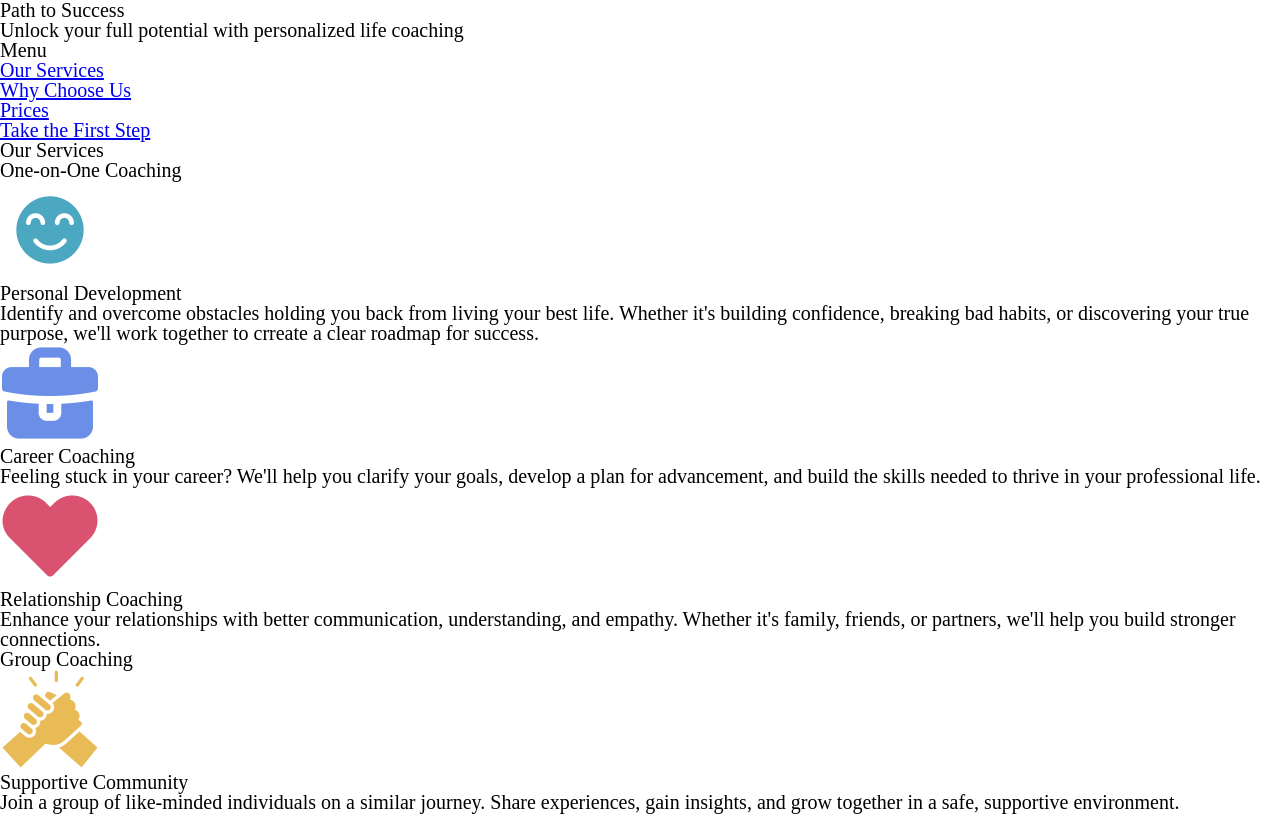
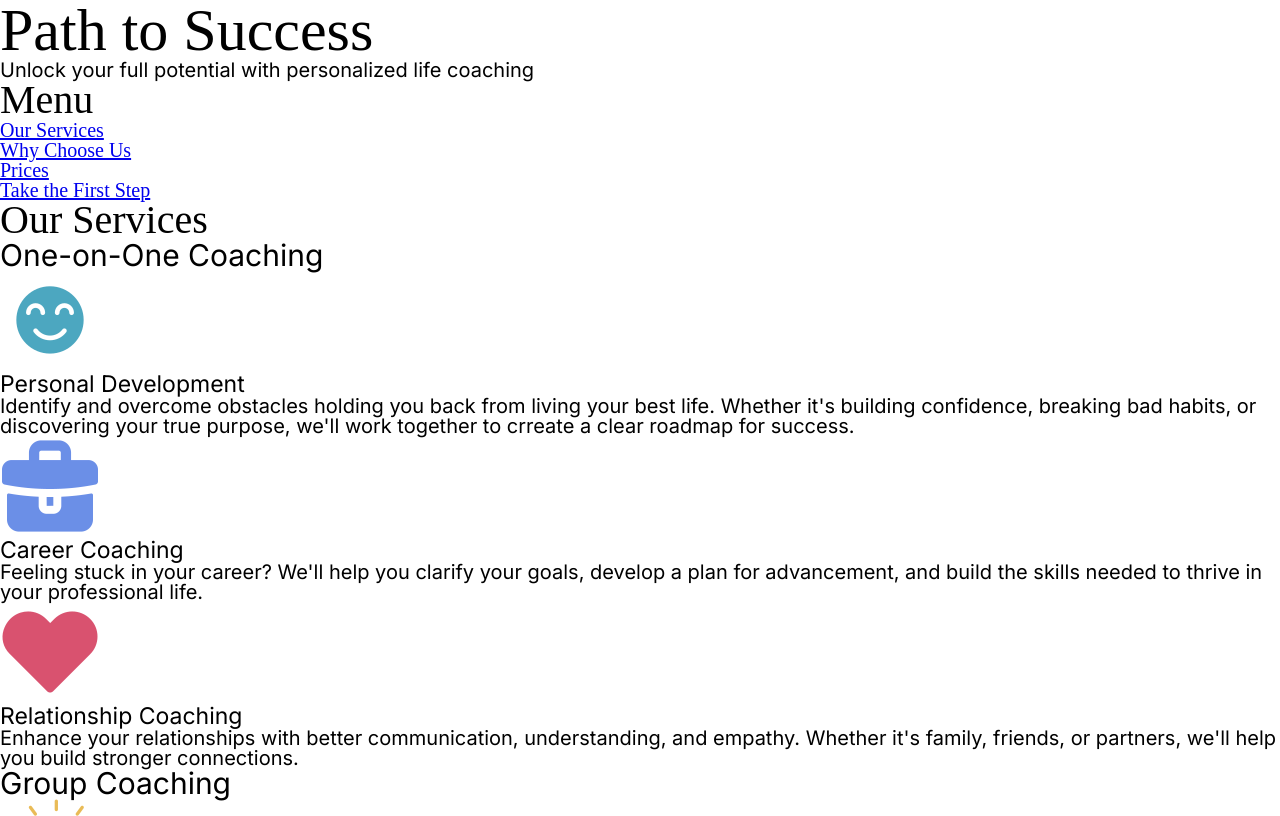
Before and after one commit to bcross98/path-to-success, a plain HTML site: page index.html in a window 1280 px wide. Shown: the top 816 px of the page. Drawn offline with Linux system fonts and the light colour scheme; a web font is replaced by a local one.

Commit message:
base styles

```diff
--- a/style.css
+++ b/style.css
@@ -56,10 +56,12 @@ table {
 :root {
     font-family: "Habibi", serif;
     font-size: 1.25em;
-    --green:#06A816;
-    --orange:#E75D02;
-    --black:#000000;
-    --white:#ffffff;
+    --Teal: #4CA7C0;
+    --Purple: #484FB7;
+    --Lavender: #6B8FE7;
+    --Yellow: #E9BB57;
+    --Pink: #D9526F;
+    --White: #ffffff;
 }
 
 /* --------------------GLOBAL STYLES (mobile first/small) --------------------*/
@@ -68,5 +70,25 @@ body {
 }
 
 @media screen and (min-width: 435px){
-
+    h1, h2 {
+        font-family: "Kavoon";
+    }
+    h3, h4, p {
+        font-family: "Inter";
+    }
+    h1 {
+        font-size: 3em;
+    }
+    nav h2 {
+        font-size: 2em;
+    }
+    h2 {
+        font-size: 2em;
+    }
+    h3 {
+        font-size: 1.5em;
+    }
+    h4 {
+        font-size: 1.15em;
+    }
 }
```
